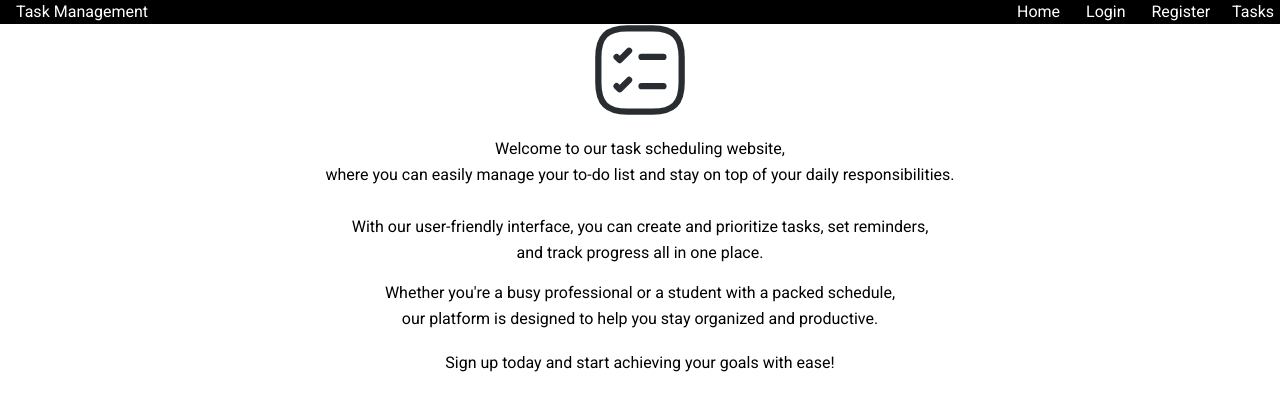
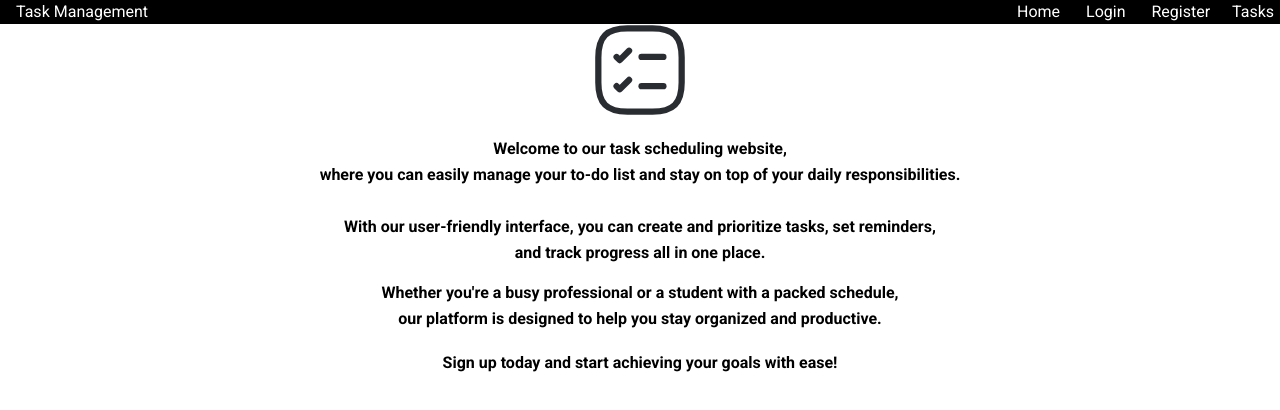
Before and after one commit to joelvitorniino/task-management, a Next.js app: page / in a window 1280 px wide. Shown: the top 410 px of the page. Built offline with nearby package versions, Linux system fonts and the light colour scheme.

Commit message:
feat: roboto bold on home

```diff
--- a/src/pages/index.tsx
+++ b/src/pages/index.tsx
@@ -7,7 +7,7 @@ export default function Home() {
         <Image src="/images/tasks.svg" width={100} height={100} alt="Tasks Logo" className="relative -top-[15rem]" />
       </div>
       <p className="text-center leading-relaxed relative -top-[16rem]">
-        <span className="whitespace-pre-line">
+        <span className="whitespace-pre-line font-bold">
           Welcome to our task scheduling website,
 
           <br />
@@ -17,7 +17,7 @@ export default function Home() {
         <br />
         <br />
 
-        <span className="whitespace-pre-line">
+        <span className="whitespace-pre-line font-bold">
           With our user-friendly interface, you can create and prioritize tasks, set reminders,
           <br />
 
@@ -26,7 +26,7 @@ export default function Home() {
 
         <br />
 
-        <span className="whitespace-pre-line relative -top-3">
+        <span className="whitespace-pre-line relative -top-3 font-bold">
           <br />
           Whether you're a busy professional or a student with a packed schedule,
           <br />
@@ -36,7 +36,7 @@ export default function Home() {
 
         <br />
         <br />
-        <span className="whitespace-pre-line relative -top-5">
+        <span className="whitespace-pre-line relative -top-5 font-bold">
           Sign up today and start achieving your goals with ease!
         </span>
       </p>
```
